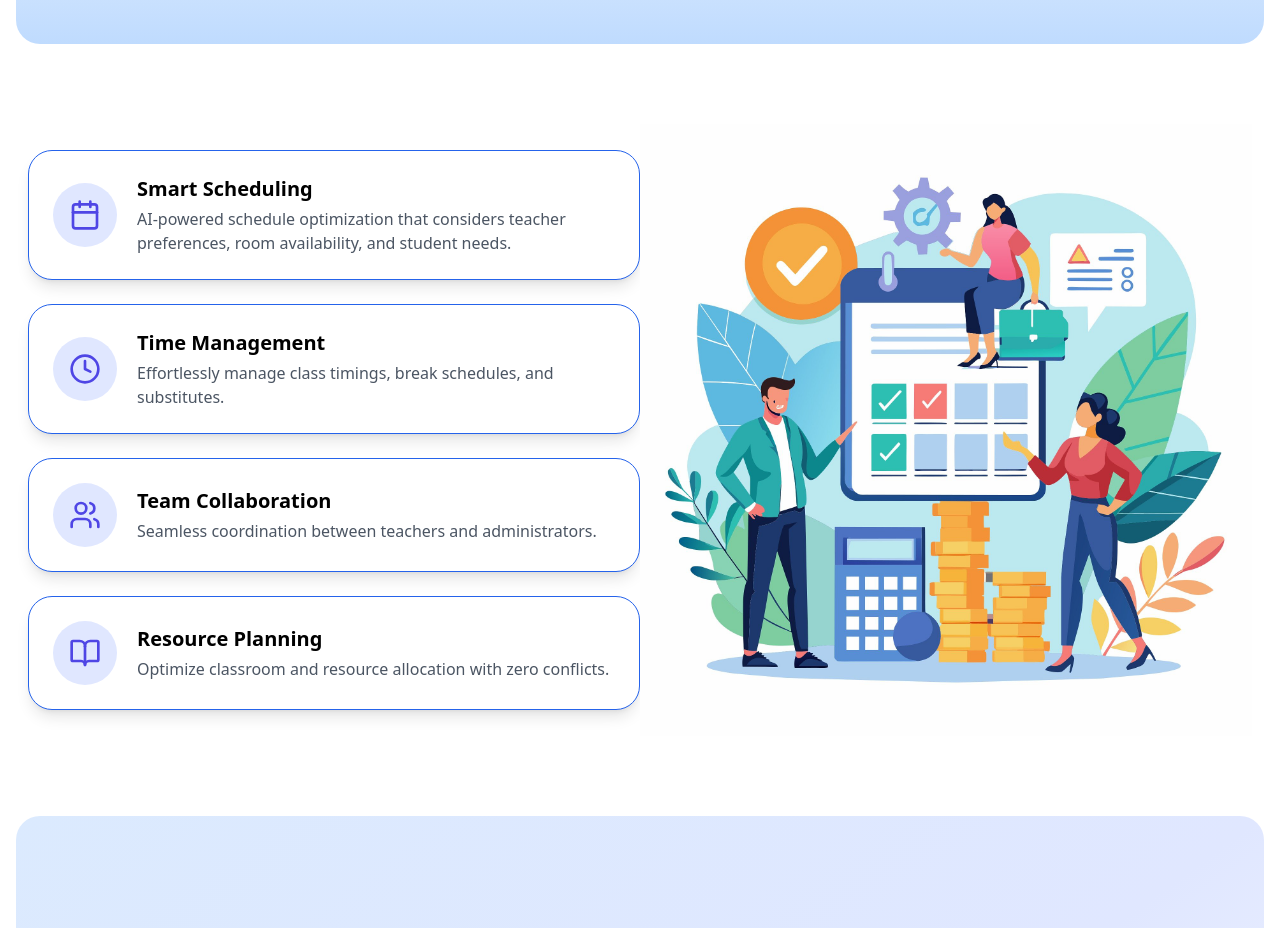
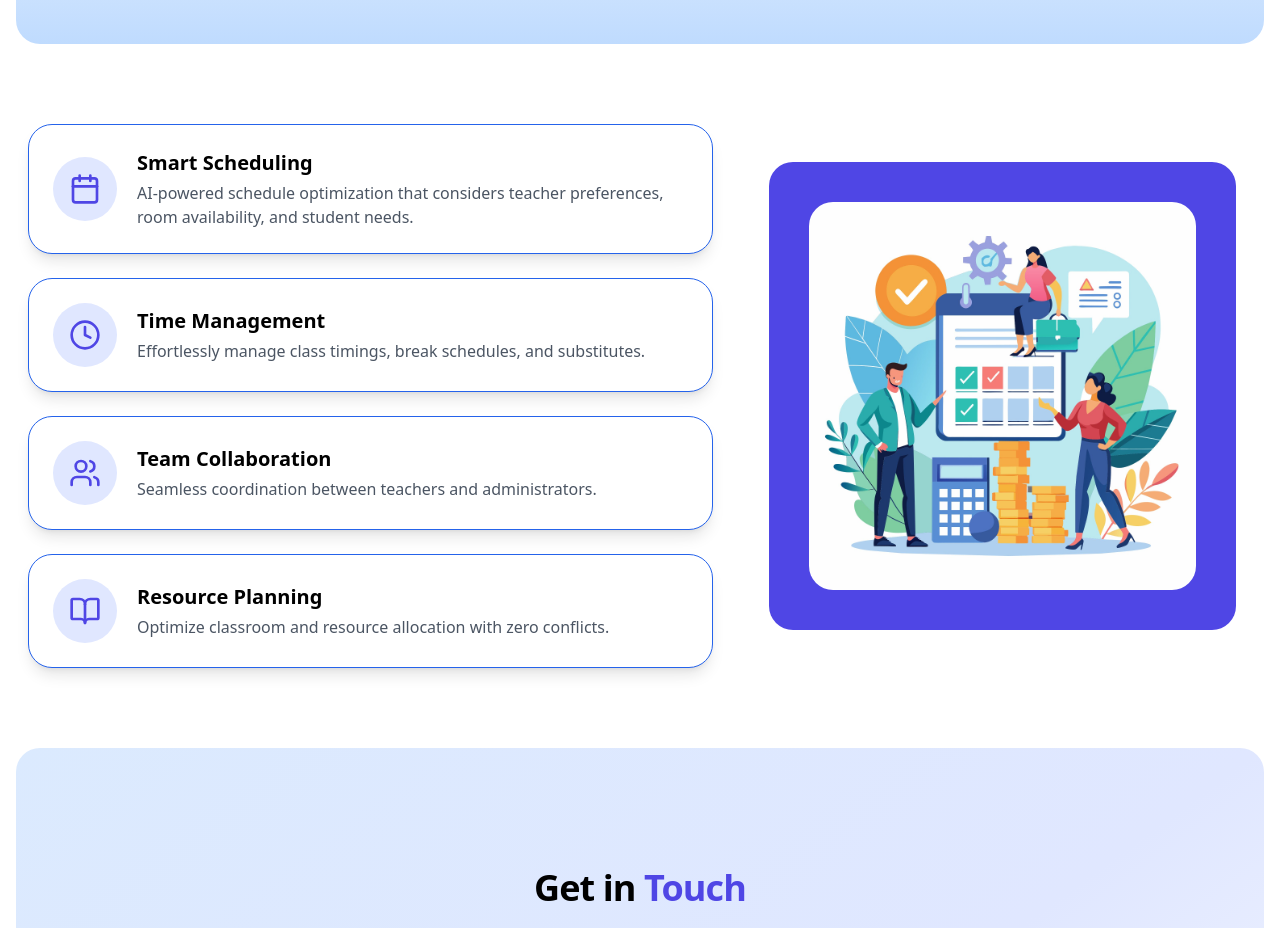
Before and after one commit to SHIBINSHA02/Planora_Official, a React (Vite) app in the folder frontend/: page / in a window 1280 px wide. Shown: the part 600-1528 px from the top of the page. Built offline with nearby package versions, Linux system fonts and the light colour scheme; no server answers.

Commit message:
created image arrangement in features

```diff
--- a/frontend/src/Components/Landing/landing.jsx
+++ b/frontend/src/Components/Landing/landing.jsx
@@ -133,7 +133,7 @@ function LandingPage() {
             className="py-16 mx-3 rounded-3xl"
           >
             <div className="px-4 mx-auto max-w-7xl">
-              <div className="flex lg:flex-row flex-col justify-center items-center">
+              <div className="flex lg:flex-row flex-col justify-center items-center gap-10">
               <div className="grid gap-6 grid-cols-1 ">
                 {features.map((feature, idx) => (
                   <div
@@ -165,13 +165,14 @@ function LandingPage() {
                   </div>
                 ))}
               </div>
-              <img
-              src="./office.png"
-              fill
-              alt="office png"
+              <div className="flex justify-center items-center lg:w-1/2 w-full bg-[#4F46E5] p-10 m-4 rounded-3xl">
+                <img
+                  src="/office.png"
+                  alt="Office illustration"
+                  className="w-full max-w-md lg:max-w-lg object-contain rounded-3xl"
+                />
+              </div>
 
-              className="object-contain lg:w-1/2 w-full"
-              />
               </div>
             </div>
           </section>
```
